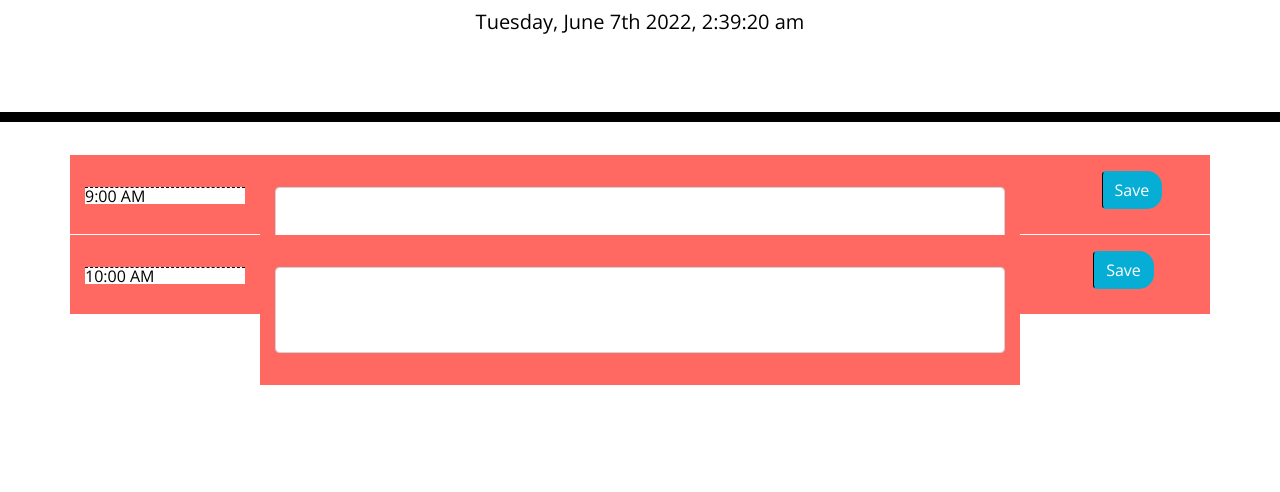
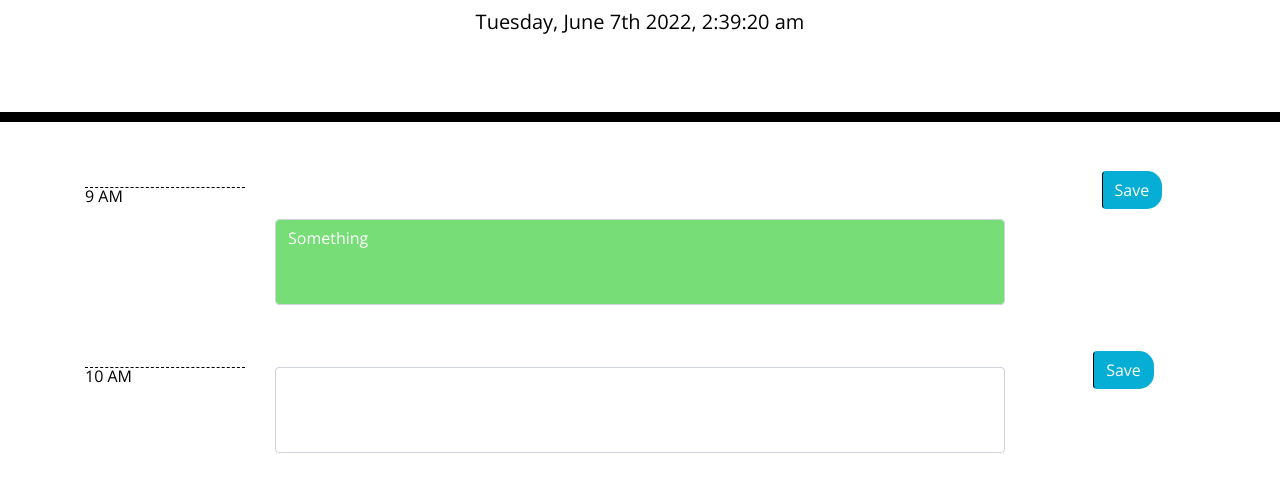
Before and after one commit to RHunjan/scheduler, a plain HTML site: page index.html in a window 1280 px wide. Shown: the part 182-674 px from the top of the page. Drawn offline with nearby package versions, Linux system fonts and the light colour scheme.

Commit message:
change the color of textarea based on past, present, future

```diff
--- a/assets/script.js
+++ b/assets/script.js
@@ -1,3 +1,5 @@
+var hoursArray = [09,10,11,12,13,14,15,16,17];
+
 // Moment date and time
 var today = moment().format("dddd, MMMM Do YYYY, h:mm:ss a");
 var time = moment().format("HH");
@@ -6,9 +8,20 @@ console.log(today);
 console.log(time);
 
 //display current date
-var dateEl = document.getElementById("currentDay");
-var currentDay = document.createElement("p");
-currentDay.textContent = today;
-dateEl.append(currentDay);
+$("#currentDay").text(today);
 
-//compare time
+//compare hour with current time
+
+var checkTime = function (){
+ console.log(hoursArray[0]);
+ console.log(time);
+ if (time < hoursArray[0]){
+    $("#" + hoursArray[0]).addClass("future");
+ } else if (time == hoursArray[0]){
+     $("#" + hoursArray[0]).addClass("present");
+ } else {
+      $("#" + hoursArray[0]).addClass("past");
+ }
+};
+
+checkTime();
--- a/assets/style.css
+++ b/assets/style.css
@@ -39,7 +39,7 @@ textarea{
 
 .row {
   white-space: pre-wrap;
-  height: 80px;
+  height: 180px;
   border-top: 1px solid white;;
 }
 
--- a/index.html
+++ b/index.html
@@ -33,14 +33,17 @@
       <div class="container">
 
           <!--9am-------------------------------------->
-          <div class="row align-items-start row-eq-height test">
+          <div class="row align-items-start row-eq-height">
               <div class="col-2">
-                <p id="9"class="hour">9:00 AM</p>
+                <p class="hour"><span>9</span> AM</p>
               </div>
               <!--textarea for input-->
-              <div class="col-8 test">
-                <textarea class="form-control" id="HourDetails" rows="3"></textarea>
-              </div>
+              <div class="col-8">
+                <div >
+                    <textarea class="form-control" id="9" rows="3">Something</textarea>
+                </div >
+
+               </div>
               <!--button to save-->
               <div class="col-2">
                 <button class="btn saveBtn">Save</button>
@@ -48,13 +51,13 @@
           </div>
 
           <!--10am---------------------------->
-          <div class="row align-items-start row-eq-height test">
+          <div class="row align-items-start row-eq-height">
             <div class="col-2">
-              <p id="10" class="hour">10:00 AM</p>
+              <p id="10" class="hour"><span>10</span> AM</p>
             </div>
             <!--textarea for input-->
-            <div class="col-8 test">
-              <textarea class="form-control " id="hour" rows="3"></textarea>
+            <div class="col-8">
+              <textarea class="form-control"  rows="3"></textarea>
             </div>
             <!--button to save-->
             <div class="col-2">
```
